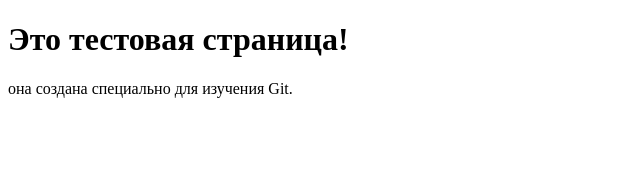
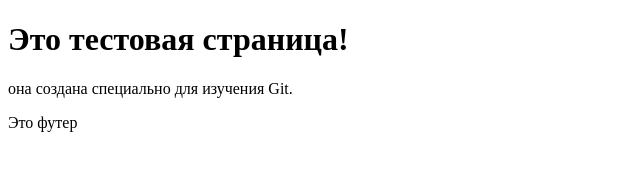
Before and after one commit to Webrote/Test, a plain HTML site: page index.html in a window 1280 px wide. Shown: the full height of the page, 0-640 px from the left. Drawn offline with Linux system fonts and the light colour scheme.

Commit message:
third commit

```diff
--- a/index.html
+++ b/index.html
@@ -7,5 +7,6 @@
 <body>
 	<h1>Это тестовая страница!</h1>
 	<p>она создана специально для изучения Git.</p>
+	<footer>Это футер</footer>
 </body>
 </html>
```
